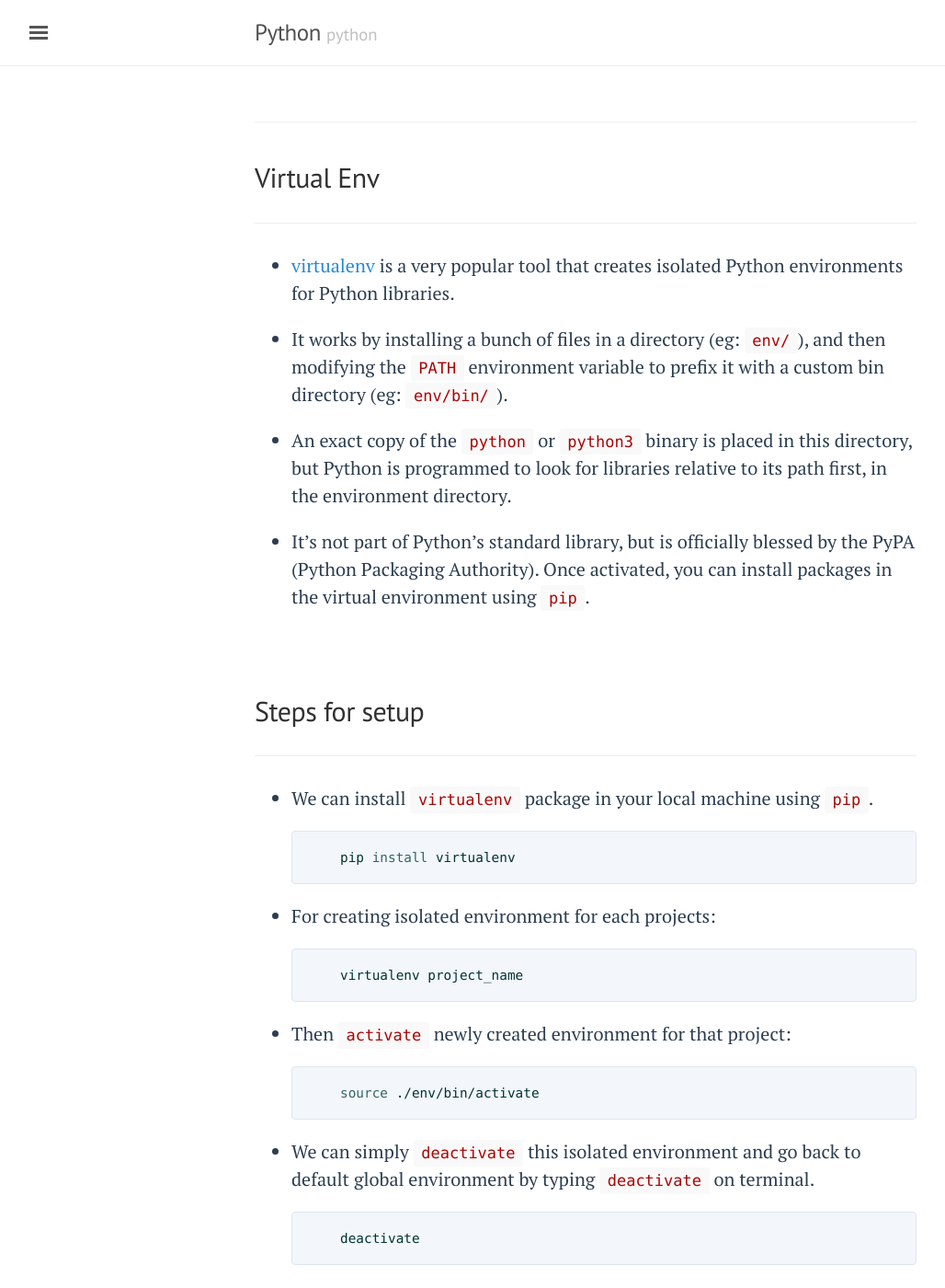
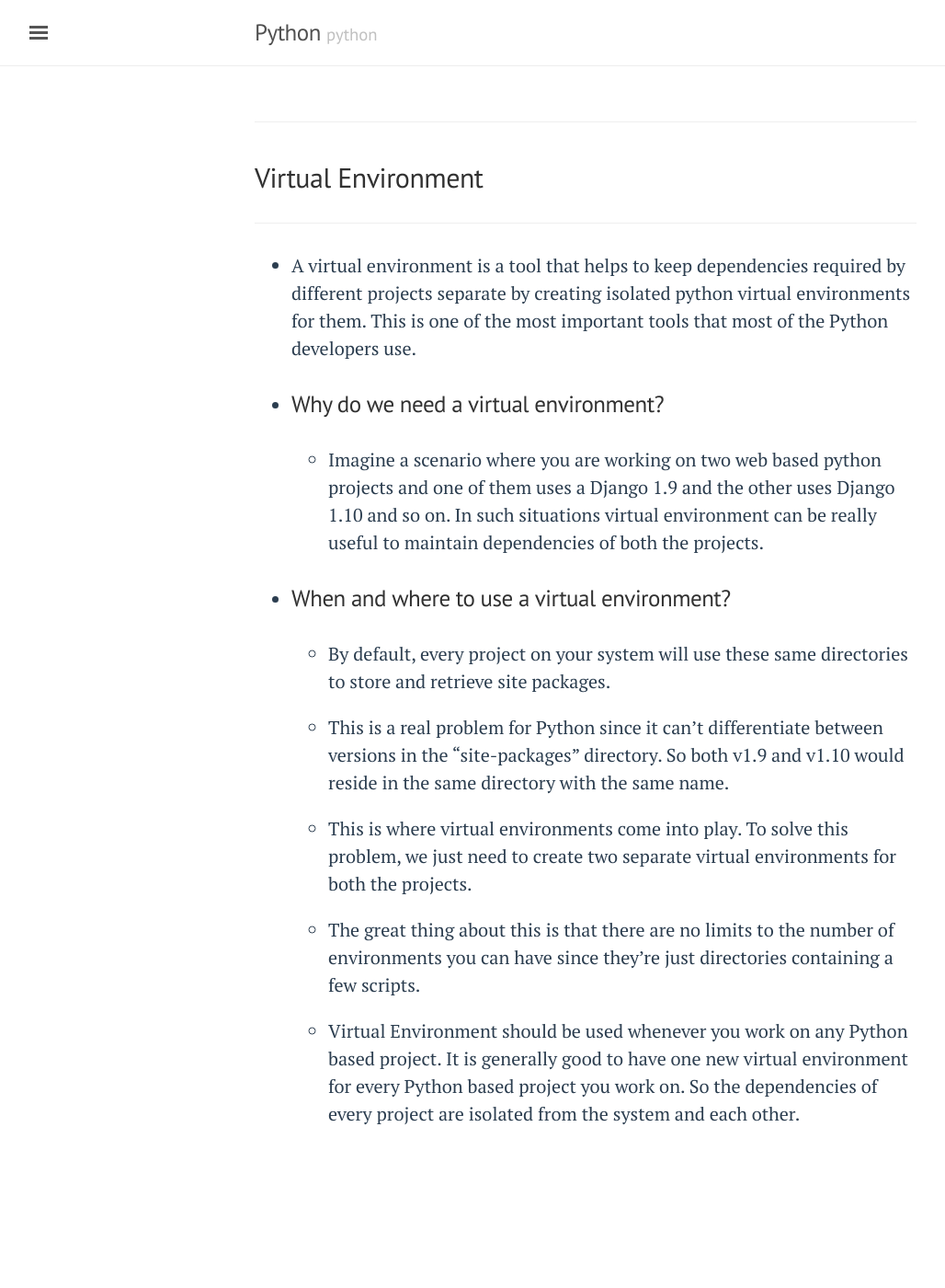
Before and after one commit to g-kutty/py-tour, a Jekyll site: the page built from lessons/11/isolated_env.md, in a window 1280 px wide and 1400 px high. Shown: the whole window at 92% size, without its empty margins (3-1031 px from the left). Built offline with Jekyll 4.4.1, drawn with Linux system fonts in a browser that asks for light colours; some of the changed text lies outside the part shown.

Commit message:
Updated virtual environment doc

````diff
--- a/lessons/11/isolated_env.md
+++ b/lessons/11/isolated_env.md
@@ -4,57 +4,23 @@ title: 11 - Isolated Environments
 ---
 ***
 
-## Virtual Env
+## Virtual Environment
 ***
 
-- [virtualenv](https://pypi.org/project/virtualenv/) is a very popular tool that creates isolated Python environments for Python libraries.
+- A virtual environment is a tool that helps to keep dependencies required by different projects separate by creating isolated python virtual environments for them. This is one of the most important tools that most of the Python developers use.
 
-- It works by installing a bunch of files in a directory (eg: `env/`), and then modifying the `PATH` environment variable to prefix it with a custom bin directory (eg: `env/bin/`).
+- ### Why do we need a virtual environment?
 
-- An exact copy of the `python` or `python3` binary is placed in this directory, but Python is programmed to look for libraries relative to its path first, in the environment directory.
+  - Imagine a scenario where you are working on two web based python projects and one of them uses a Django 1.9 and the other uses Django 1.10 and so on. In such situations virtual environment can be really useful to maintain dependencies of both the projects.
 
-- It's not part of Python's standard library, but is officially blessed by the PyPA (Python Packaging Authority). Once activated, you can install packages in the virtual environment using `pip`.
+- ### When and where to use a virtual environment?
 
-&nbsp;
-## Steps for setup
-***
+  - By default, every project on your system will use these same directories to store and retrieve site packages.
 
-- We can install `virtualenv` package in your local machine using `pip`.
+  - This is a real problem for Python since it can’t differentiate between versions in the “site-packages” directory. So both v1.9 and v1.10 would reside in the same directory with the same name.
 
-    ```sh
-        pip install virtualenv
-    ```
+  - This is where virtual environments come into play. To solve this problem, we just need to create two separate virtual environments for both the projects.
 
-- For creating isolated environment for each projects:
+  - The great thing about this is that there are no limits to the number of environments you can have since they’re just directories containing a few scripts.
 
-    ```sh
-        virtualenv project_name
-    ```
-
-- Then `activate` newly created environment for that project:
-
-    ```sh
-        source ./env/bin/activate
-    ```
-
-- We can simply `deactivate` this isolated environment and go back to default global environment by typing `deactivate` on terminal.
-
-    ```sh
-        deactivate
-    ```
-
-- For collecting all package information in the isolated environment into one file:
-
-    ```sh
-        pip freeze --local > requirements.txt
-    ```
-
-- Also we can install all required packages form `requirement.txt` into another isolated environment or machine.
-
-    ```sh
-        pip install -r requirements.txt --no-index --find-links file:///tmp/packages
-    ```
-
-  - `--no-index` - Ignore package index (only looking at `--find-links` URLs instead).
-
-  - `-f`, `--find-links` <URL> - If a URL or path to an html file, then parse for links to archives. If a local path or file:// URL that's a directory, then look for archives in the directory listing.
+  - Virtual Environment should be used whenever you work on any Python based project. It is generally good to have one new virtual environment for every Python based project you work on. So the dependencies of every project are isolated from the system and each other.
````
